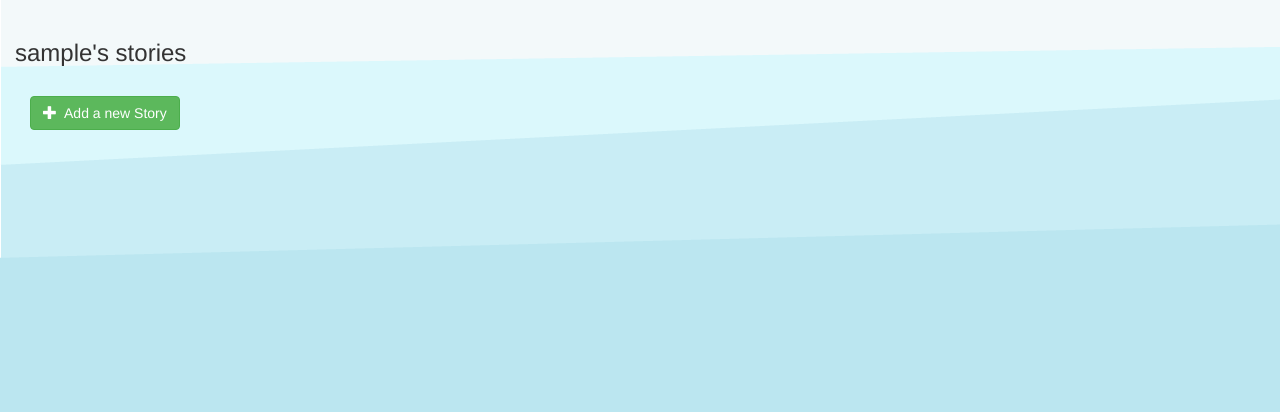
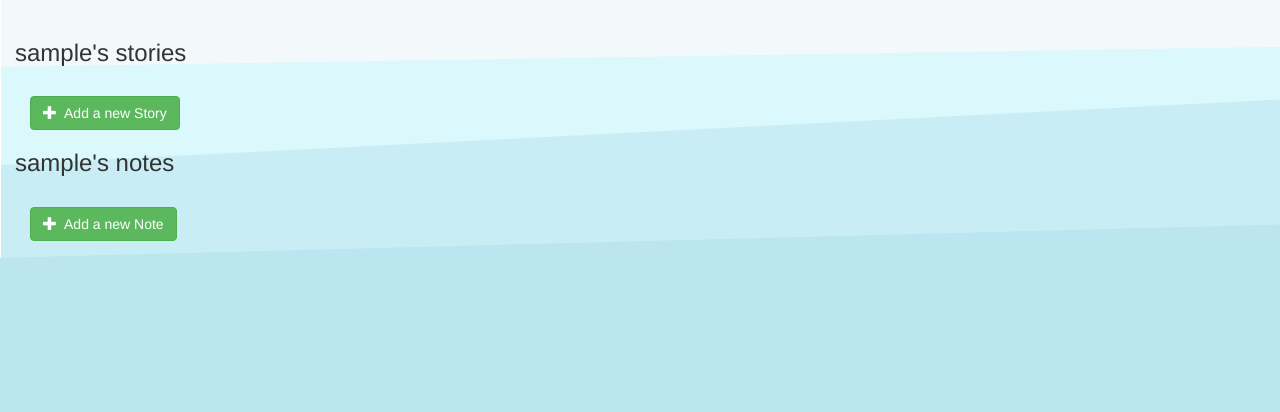
Before and after one commit to GeorgKagermeier/ShoBo, a Django app: page /ShoBo/story in a window 1280 px wide. Shown: the part 72-484 px from the top of the page. Run offline with Django 3.2, Linux system fonts and the light colour scheme; the visitor is signed in with stand-in values (Sample User, id 1); data that the repository does not hold is empty; some libraries are stand-ins or nearby versions.

Commit message:
Commit note

```diff
--- a/story/forms.py
+++ b/story/forms.py
@@ -22,4 +22,4 @@ class NoteForm(forms.ModelForm):
 
     class Meta:
         model = Note
-        fields = {'text', }
+        fields = ['title', 'text', ]
--- a/story/models.py
+++ b/story/models.py
@@ -12,6 +12,8 @@ class Story(models.Model):
 
 
 class Note(models.Model):
-    user = models.ForeignKey(User, default=1, on_delete=models.CASCADE,)
+    objects = None
+    user = models.ForeignKey(User, default=1, on_delete=models.CASCADE, )
+    title = models.CharField(default="", max_length=500)
     text = models.TextField(default="", max_length=1000)
     date_added = models.DateTimeField(default=django.utils.timezone.now)
--- a/story/templates/story/index.html
+++ b/story/templates/story/index.html
@@ -3,11 +3,13 @@
 
 
 {% block body %}
+
 <div class="storys-container container-fluid">
 
-    <!-- Storys -->
     <div class="row">
-        <div class="col-sm-12">
+
+        <!-- Stories -->
+        <div class="col-sm-12 ">
             <h3>{{ user.username }}'s stories </h3>
              <div class="col-sm-12">
                 <br>
@@ -40,5 +42,42 @@
                 {% cycle '' '' '' '' '' '<div class="clearfix visible-lg"></div>' %}
             {% endfor %}
     </div>
+
+     <!-- Notes -->
+
+    <div class="row">
+        <div class="col-sm-12">
+            <h3>{{ user.username }}'s notes </h3>
+             <div class="col-sm-12">
+                <br>
+                <a href="{% url 'story:create_note' %}">
+                    <button type="button" class="btn btn-success">
+                        <span class="glyphicon glyphicon-plus"></span>&nbsp; Add a new Note
+                    </button>
+                </a>
+            </div>
+        </div>
+            {% for note in notes %}
+                <div class="col-sm-4 col-lg-2">
+                    <div class="caption">
+
+                            <h2>{{ note.title }}</h2>
+
+                            <!-- View Details -->
+                            <a href="{% url 'story:note_detail' note.id %}" class="btn btn-primary btn-sm" role="button">View Details</a>
+
+                            <!-- Delete Notes -->
+                            <form action="{% url 'story:delete_note' note.id %}" method="post" style="display: inline;">{% csrf_token %}
+                                <input type="hidden" name="note_id" value="{{ note.id }}" />
+                                <button type="submit" class="btn btn-default btn-sm">
+                                    <span class="glyphicon glyphicon-trash"></span>
+                                </button>
+                            </form>
+                    </div>
+                </div>
+                {% cycle '' '' '' '' '' '<div class="clearfix visible-lg"></div>' %}
+            {% endfor %}
+    </div>
+
 </div>
 {% endblock %}
--- a/story/templates/story/note_detail.html
+++ b/story/templates/story/note_detail.html
@@ -4,8 +4,8 @@
 
 {% block body %}
 <div class="container-fluid stories-container">
-    <div class="row">
-        <div class="col-sm-4 col-md-3">
+        <!-- Note Info -->
+        <div class="col-sm-4 col-md-12">
             <div class="panel panel-default">
                 <div class="panel-body">
                     <a href="{% url 'story:note_detail' note.id %}"></a>
@@ -13,6 +13,5 @@
                 </div>
             </div>
         </div>
-    </div>
 </div>
 {% endblock %}
--- a/story/urls.py
+++ b/story/urls.py
@@ -20,8 +20,11 @@ urlpatterns = [
 
     path('story/add/', views.create_story, name='create_story'),
 
-    path('note/add/', views.create_note, name='create_note'),
+    path('story/note/add/', views.create_note, name='create_note'),
 
     path('story/<story_id>/delete/', views.delete_story, name='delete_story'),
 
+    path('story/<note_id>/delete/', views.delete_note, name='delete_note'),
+
+
 ]
--- a/story/views.py
+++ b/story/views.py
@@ -2,7 +2,7 @@ from django.contrib.auth import authenticate, login
 from django.contrib.auth import logout
 from django.shortcuts import render, get_object_or_404, redirect
 from .forms import StoryForm, UserForm, NoteForm
-from .models import Story
+from .models import Story, Note
 
 
 def index(request):
@@ -36,10 +36,33 @@ def create_story(request):
         return render(request, 'story/create_story.html', context)
 
 
+def create_note(request):
+    if not request.user.is_authenticated:
+        return render(request, 'registration/login.html')
+    else:
+        form = NoteForm(request.POST)
+        if form.is_valid():
+            note = form.save(commit=False)
+            note.user = request.user
+            note.save()
+            return render(request, 'story/note_detail.html',  {'note': note})
+        context = {
+            "form": form,
+        }
+        return render(request, 'story/create_note.html', context)
+
+
 def delete_story(request, story_id):
     story = get_object_or_404(Story, pk=story_id)
     story.delete()
     story = Story.objects.filter(user=request.user)
+    return redirect('story:index')
+
+
+def delete_note(request, note_id):
+    note = get_object_or_404(Note, pk=note_id)
+    note.delete()
+    note = Note.objects.filter(user=request.user)
     return redirect('story:index')
 
 
@@ -58,7 +81,7 @@ def note_detail(request, note_id):
         return render(request, 'registration/login.html')
     else:
         user = request.user
-        note = get_object_or_404(Story, pk=note_id)
+        note = get_object_or_404(Note, pk=note_id)
         ctx = {'note': note, 'user': user}
     return render(request, 'story/note_detail.html', context=ctx)
 
@@ -81,7 +104,8 @@ def login_user(request):
             if user.is_active:
                 login(request, user)
                 stories = Story.objects.filter(user=request.user)
-                return render(request, 'story/index.html', {'stories': stories})
+                notes = Note.objects.filter(user=request.user)
+                return render(request, 'story/index.html', {'stories': stories}, {'notes': notes})
             else:
                 return render(request, 'registration/login.html', {'error_message': 'Your account has been disabled'})
         else:
@@ -102,24 +126,9 @@ def register(request):
             if user.is_active:
                 login(request, user)
                 stories = Story.objects.filter(user=request.user)
-                return render(request, 'story/index.html', {'stories': stories})
+                notes = Note.objects.filter(user=request.user)
+                return render(request, 'story/index.html', {'stories': stories}, {'notes': notes})
     context = {
         "form": form,
     }
     return render(request, 'story/register.html', context)
-
-
-def create_note(request):
-    if not request.user.is_authenticated:
-        return render(request, 'registration/login.html')
-    else:
-        form = NoteForm(request.POST)
-        if form.is_valid():
-            note = form.save(commit=False)
-            note.user = request.user
-            note.save()
-            return render(request, 'story/note_detail.html',  {'note': note})
-        context = {
-            "form": form,
-        }
-        return render(request, 'story/create_note.html', context)
```
Also changed, not shown: story/templates/story/detail.html (+2 -52 lines), story/admin.py (line endings or trailing spaces), story/apps.py (line endings or trailing spaces).
